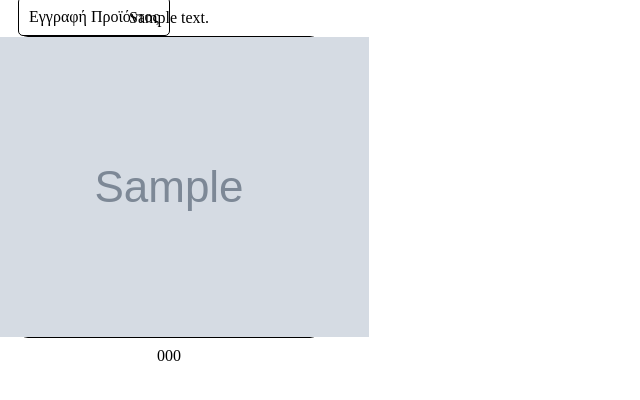
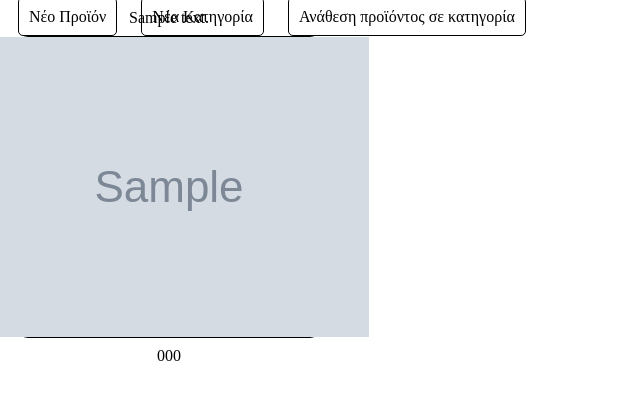
Before and after one commit to Dimitrios-Mourtzilas1999/Barcode-Scanner, a Flask app: page /dashboard in a window 1280 px wide. Shown: the top 400 px of the page, without its empty margins (0-640 px from the left). Run offline with Flask 3, Linux system fonts and the light colour scheme; tables that the repository leaves empty hold one stand-in row (values such as "Sample post"); grey boxes marked "Sample" are stand-in pictures; some libraries are stand-ins or nearby versions.

```diff
--- a/app.py
+++ b/app.py
@@ -26,9 +26,12 @@ def create_app():
     login_manager.login_view = "auth.login"
     from auth import authbp as auth_blueprint
     from product import productbp as product_blueprint
+    from category.routes import categorybp as category_blueprint
 
     app.register_blueprint(auth_blueprint)
     app.register_blueprint(product_blueprint)
+    app.register_blueprint(category_blueprint)
+
 
     Migrate(app, db)
 
--- a/templates/dashboard.html
+++ b/templates/dashboard.html
@@ -23,14 +23,15 @@
 
 
 
-<div class="product-actions">
-    <a href="{{url_for('product.register_product')}}" class="btn">Εγγραφή Προϊόντος</a>
-
+<div class="actions">
+    <a href="{{url_for('product.register_product')}}" class="btn">Νέο Προϊόν</a>
+    <a href="{{url_for('category.register_category')}}" class="btn">Νέα Κατηγορία</a>
+    <a href="" class="btn">Ανάθεση προϊόντος σε κατηγορία</a>
 </div>
 
 <div class="container">
     {%for product in products%}
-    <div class="product">
+    <div class="product" data-barcode="{{product.barocde}}">
         <span class="product-desc">
             {{product.desc}}
         </span>
```
Also changed, not shown: category/routes.py (+32 -5 lines), category/forms.py (line endings or trailing spaces).
